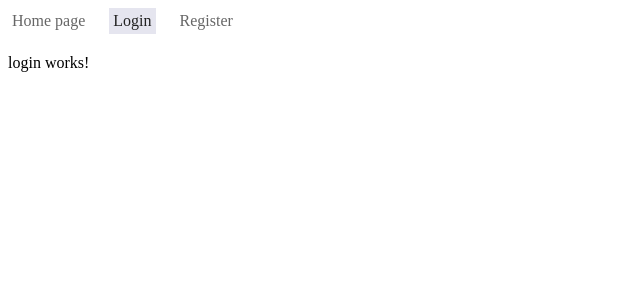
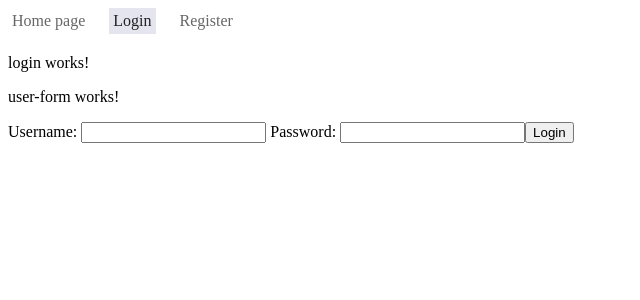
Before and after one commit to Denis-dizi/Angular2020, an Angular app: page /#/login in a window 1280 px wide. Shown: the top 300 px of the page, without its empty margins (0-640 px from the left). Built offline with nearby package versions, Linux system fonts and the light colour scheme.

Commit message:
update (1:47:) Added Login/Register form dinamicly

```diff
--- a/src/app/components/user-form/user-form.component.html
+++ b/src/app/components/user-form/user-form.component.html
@@ -1 +1,19 @@
 <p>user-form works!</p>
+<!-- (1:38:)W10D1 -->
+<div>
+    <label>
+        Username:
+
+        <input>
+    </label>
+
+    <label>
+        Password:
+
+        <input>
+    </label>
+
+    <!-- <button>Save</button> -->
+    <!-- (1:43:)W10D1 -->
+    <button>{{ data.buttonTitle }}</button>
+</div>
--- a/src/app/components/user-form/user-form.component.ts
+++ b/src/app/components/user-form/user-form.component.ts
@@ -1,4 +1,4 @@
-import { Component, OnInit } from '@angular/core';
+import { Component, Input, OnInit } from '@angular/core';
 
 @Component({
   selector: 'app-user-form',
@@ -6,7 +6,10 @@ import { Component, OnInit } from '@angular/core';
   styleUrls: ['./user-form.component.css']
 })
 export class UserFormComponent implements OnInit {
-
+// (1:42:)W10D1
+@Input() data: any = {
+  buttonTitle: ''
+};
   constructor() { }
 
   ngOnInit(): void {
--- a/src/app/login/login.component.html
+++ b/src/app/login/login.component.html
@@ -1 +1,3 @@
 <p>login works!</p>
+<!-- (1:40/43:)W10D1 -->
+<app-user-form [data]="loginFormData"></app-user-form>
--- a/src/app/login/login.component.ts
+++ b/src/app/login/login.component.ts
@@ -6,11 +6,15 @@ import { Component, OnInit } from '@angular/core';
   styleUrls: ['./login.component.css']
 })
 export class LoginComponent implements OnInit {
+  // (1:45:)W10D1
+  loginFormData: any = {
+    buttonTitle: 'Login'
+  };
 
   constructor() { }
 
   ngOnInit(): void {
-    // (:49:)W10D2
+    // (:49:)W10D1
     console.log("init Login")
   }
 
--- a/src/app/register/register.component.html
+++ b/src/app/register/register.component.html
@@ -1 +1,3 @@
 <p>register works!</p>
+<!-- (1:40/46:)W10D1 -->
+<app-user-form [data]="registerFormData"></app-user-form>
--- a/src/app/register/register.component.ts
+++ b/src/app/register/register.component.ts
@@ -6,11 +6,15 @@ import { Component, OnInit } from '@angular/core';
   styleUrls: ['./register.component.css']
 })
 export class RegisterComponent implements OnInit {
+  // (1:46:)W10D1
+  registerFormData: any = {
+    buttonTitle: 'Register'
+  };
 
   constructor() { }
 
   ngOnInit(): void {
-    // (:49:)W10D2
+    // (:49:)W10D1
     console.log("init Register")
   }
 
```
